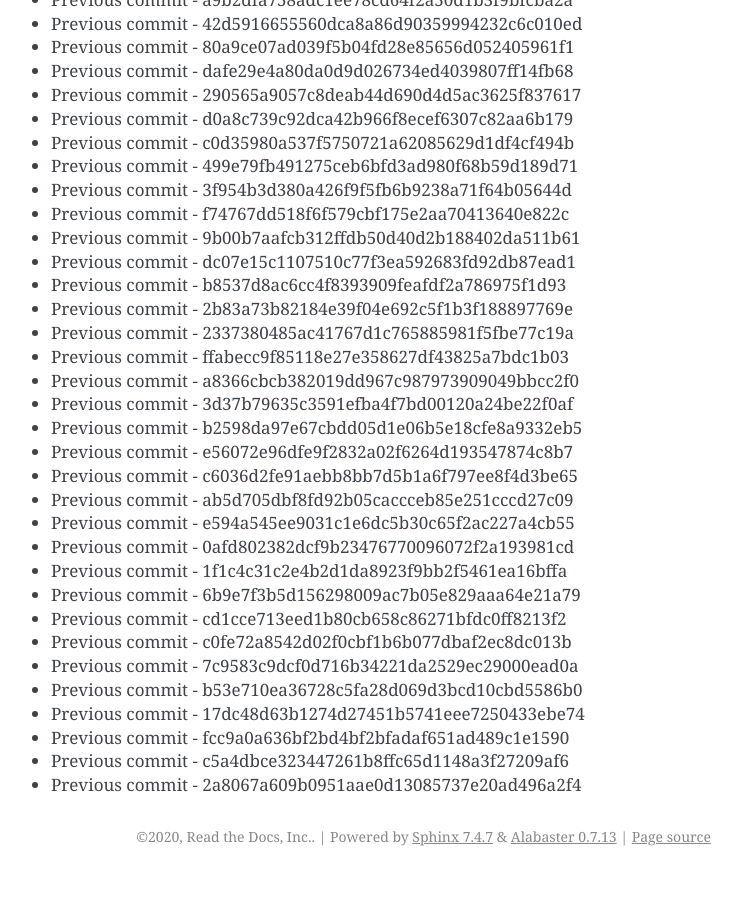
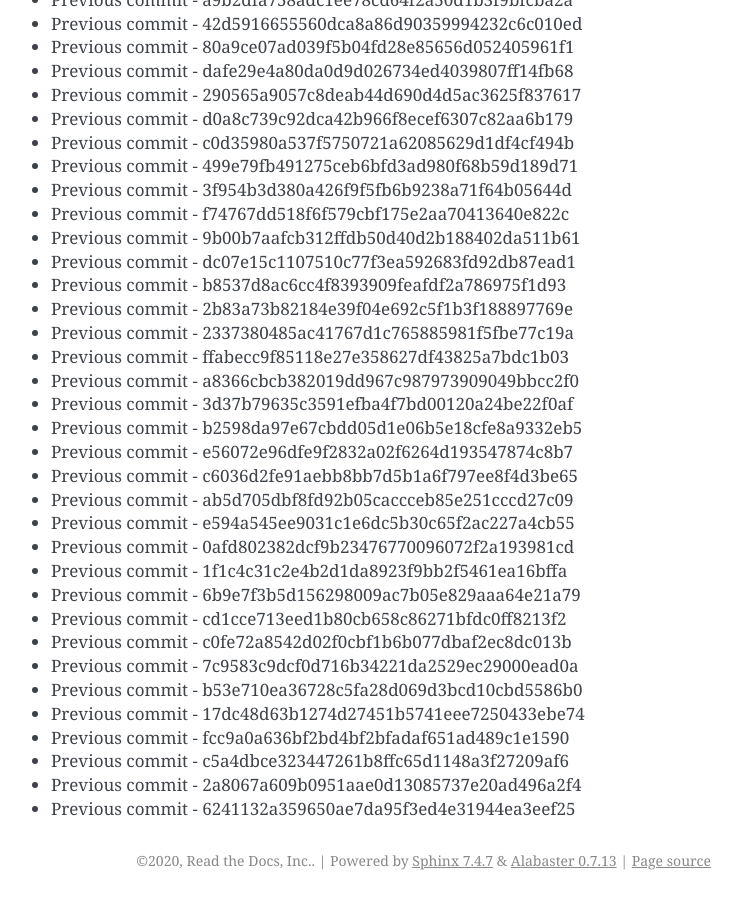
Before and after one commit to readthedocs/rtd-git-stresstest, a Sphinx documentation site: the page built from docs/updates.rst, in a window 1280 px wide and 900 px high, scrolled down 97628 px. Shown: the whole window, without its empty margins (399-1141 px from the left). Built offline with Sphinx 7.4.7, drawn with Linux system fonts in a browser that asks for light colours; before the commit the page ends 98504 px from its top, so only the background shows below that.

Commit message:
Generating commit from previous: 6241132a359650ae7da95f3ed4e31944ea3eef25

```diff
--- a/docs/updates.rst
+++ b/docs/updates.rst
@@ -4134,3 +4134,4 @@ It can be tested for any performance characteristics.
 * Previous commit - fcc9a0a636bf2bd4bf2bfadaf651ad489c1e1590
 * Previous commit - c5a4dbce323447261b8ffc65d1148a3f27209af6
 * Previous commit - 2a8067a609b0951aae0d13085737e20ad496a2f4
+* Previous commit - 6241132a359650ae7da95f3ed4e31944ea3eef25
```
